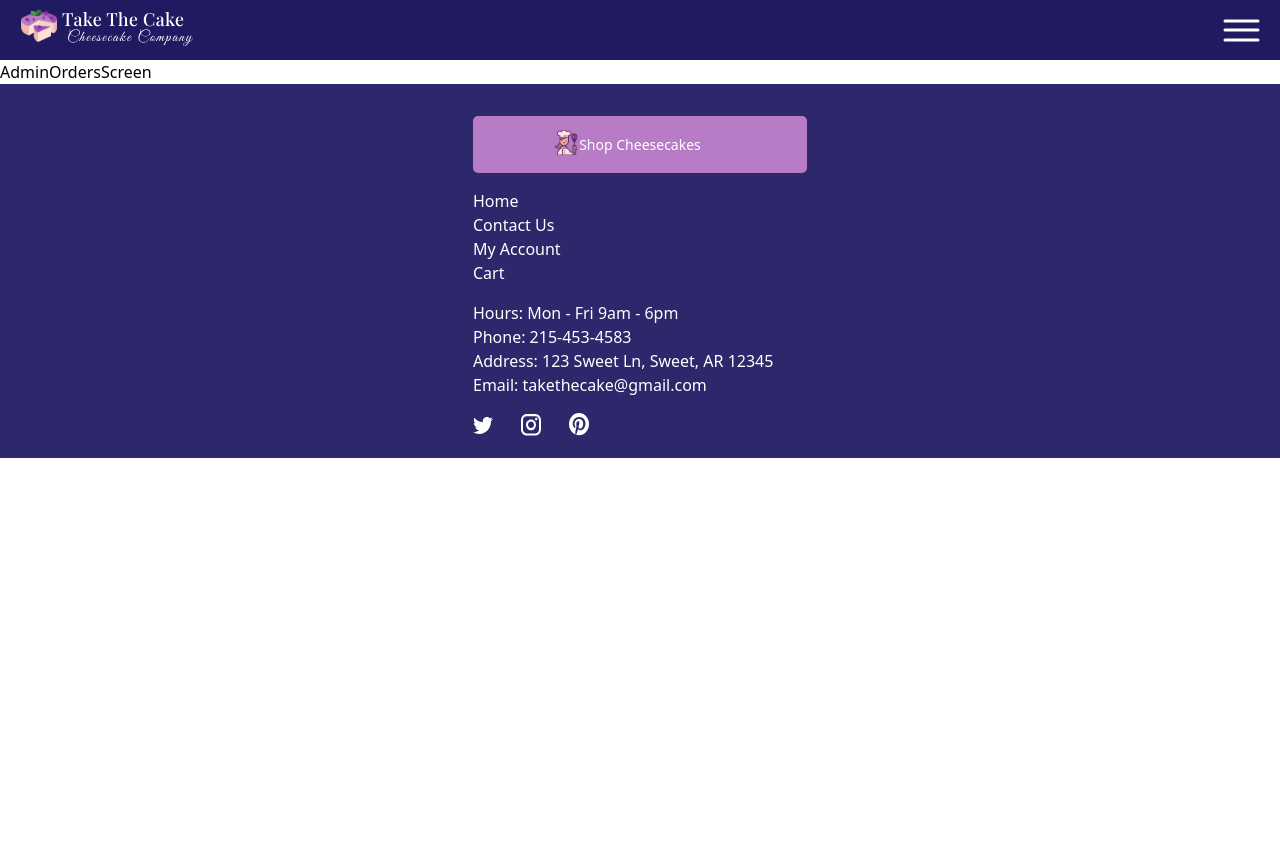
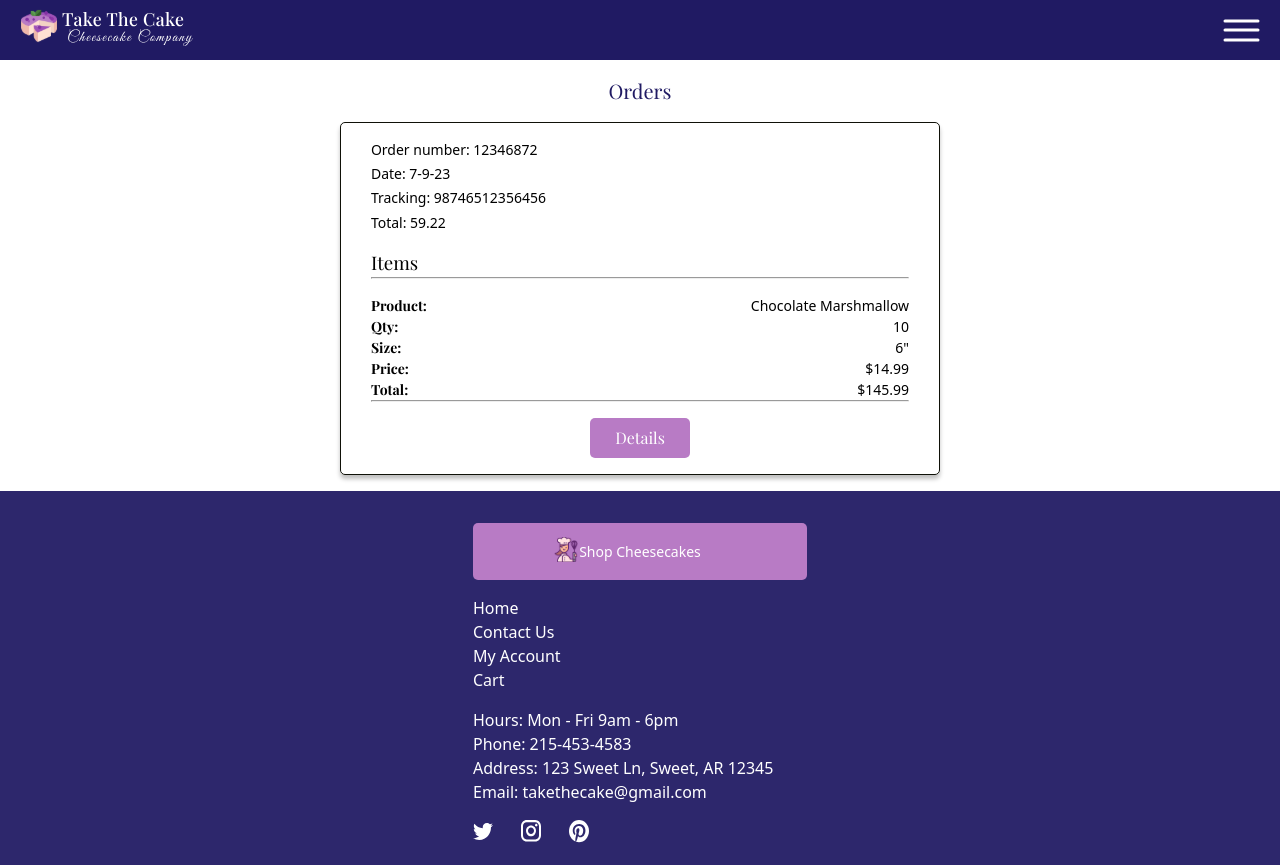
Before and after one commit to joneskb1/cheesecake-shop-mern, a React (Vite) app in the folder client/: page /admin-orders in a window 1280 px wide. Before the commit the page ends 800 px from the top, so only its background shows below. Built offline with nearby package versions, Linux system fonts and the light colour scheme.

Commit message:
admin orders and order

```diff
--- /dev/null
+++ b/client/src/components/admin/AdminOrderPreview.jsx
@@ -0,0 +1,20 @@
+import styles from "./AdminOrderPreview.module.css";
+import { Link } from "react-router-dom";
+import MyAccountOrdersInfo from "../MyAccount/MyAccountOrdersInfo";
+import ProductCard from "../MyAccount/ProductCard";
+
+export default function AdminOrderPreview() {
+  return (
+    <div className={styles.container}>
+      <MyAccountOrdersInfo />
+      <h3 className={styles.itemsHeader}>Items</h3>
+      <hr className={styles.line} />
+      <div className={styles.productWrap}>
+        <ProductCard />
+      </div>
+      <Link className={styles.btn} to="/admin-orders/id">
+        Details
+      </Link>
+    </div>
+  );
+}
--- /dev/null
+++ b/client/src/components/admin/AdminOrderPreview.module.css
@@ -0,0 +1,37 @@
+.container {
+  box-shadow: 0px 4px 4px 0px rgba(0, 0, 0, 0.25);
+  border-radius: 5px;
+  border: 1px solid var(--black);
+  margin: 1rem auto;
+  max-width: 600px;
+  padding-top: 1rem;
+}
+
+.itemsHeader {
+  font-family: var(--header-title-font-regular);
+  margin: 0 auto;
+  width: 90%;
+}
+.productWrap {
+  margin: 1rem auto;
+  width: 90%;
+}
+
+.line {
+  margin: 0 auto;
+  width: 90%;
+}
+
+.btn {
+  background-color: var(--purple);
+  border-radius: 5px;
+  padding: 0.5rem 1rem;
+  color: white;
+  text-decoration: none;
+  cursor: pointer;
+  font-family: var(--header-title-font-regular);
+  text-align: center;
+  display: block;
+  width: 100px;
+  margin: 1rem auto;
+}
--- a/client/src/components/mini-cart/MiniCartFooter.module.css
+++ b/client/src/components/mini-cart/MiniCartFooter.module.css
@@ -20,8 +20,9 @@
   background: none;
   font-size: 12px;
   color: white;
+  text-decoration: underline;
 }
 
-.closeBtn:hover {
+/* .closeBtn:hover {
   text-decoration: underline;
-}
+} */
--- /dev/null
+++ b/client/src/screens/Admin/AdminCreateProductScreen.jsx
@@ -0,0 +1,5 @@
+import React from "react";
+
+export default function AdminCreateProductScreen() {
+  return <div>AdminProductCreateScreen</div>;
+}
--- a/client/src/screens/Admin/AdminOrderScreen.jsx
+++ b/client/src/screens/Admin/AdminOrderScreen.jsx
@@ -1,5 +1,10 @@
-import React from 'react';
-
+import styles from "./AdminOrderScreen.module.css";
+import MyAccountOrders from "../../components/MyAccount/MyAccountOrders";
 export default function AdminOrderScreen() {
-  return <div>AdminOrderScreen</div>;
+  return (
+    <div className={styles.container}>
+      <h1 className={styles.heading}>Order Details</h1>
+      <MyAccountOrders />
+    </div>
+  );
 }
--- /dev/null
+++ b/client/src/screens/Admin/AdminOrderScreen.module.css
@@ -0,0 +1,6 @@
+.heading {
+  font-family: var(--header-title-font-regular);
+  text-align: center;
+  margin: 1rem auto;
+  font-size: 20px;
+}
--- a/client/src/screens/Admin/AdminOrdersScreen.jsx
+++ b/client/src/screens/Admin/AdminOrdersScreen.jsx
@@ -1,5 +1,11 @@
-import React from 'react';
+import styles from "./AdminOrdersScreen.module.css";
+import AdminOrderPreview from "../../components/admin/AdminOrderPreview";
 
 export default function AdminOrdersScreen() {
-  return <div>AdminOrdersScreen</div>;
+  return (
+    <div className={styles.container}>
+      <h1 className={styles.heading}>Orders</h1>
+      <AdminOrderPreview />
+    </div>
+  );
 }
--- /dev/null
+++ b/client/src/screens/Admin/AdminOrdersScreen.module.css
@@ -0,0 +1,12 @@
+.container {
+  width: 90%;
+  margin: 0 auto;
+}
+
+.heading {
+  font-size: 20px;
+  font-family: var(--header-title-font-regular);
+  text-align: center;
+  margin: 1rem;
+  color: var(--blue);
+}
--- a/client/src/screens/Admin/AdminProductCreateScreen.jsx
+++ /dev/null
@@ -1,5 +0,0 @@
-import React from 'react';
-
-export default function AdminProductCreateScreen() {
-  return <div>AdminProductCreateScreen</div>;
-}
--- a/client/src/screens/CartScreen.jsx
+++ b/client/src/screens/CartScreen.jsx
@@ -10,6 +10,7 @@ export default function CartScreen() {
       <img className={styles.topCake} src={cake1} alt="berry cheesecake" />
       <h1 className={styles.cartHeader}>Cart</h1>
       <SummaryCart />
+      <h2 className={styles.itemsHeader}>Items</h2>
       <div className={styles.OrdersContainer}>
         <CartHeader />
         <OrderCard />
--- a/client/src/screens/CartScreen.module.css
+++ b/client/src/screens/CartScreen.module.css
@@ -3,12 +3,17 @@
   overflow: hidden;
 }
 
-.cartHeader {
+.cartHeader,
+.itemsHeader {
   margin: 2rem auto 2rem;
   font-size: 20px;
   text-align: center;
   font-family: var(--header-title-font-regular);
   color: var(--blue);
+}
+
+.itemsHeader {
+  margin: 2rem auto 1rem;
 }
 
 .OrdersContainer {
```
Also changed, not shown: client/src/App.jsx (+66 -66 lines).
